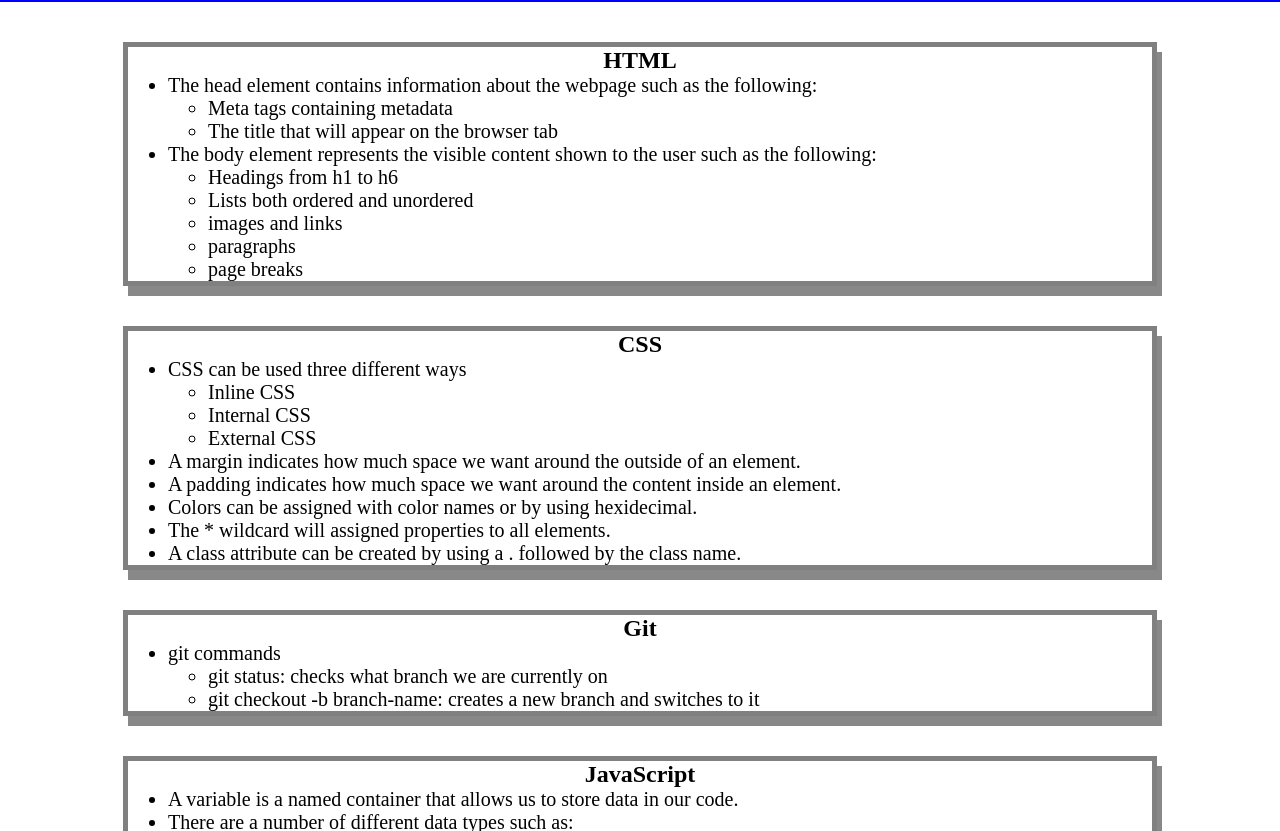
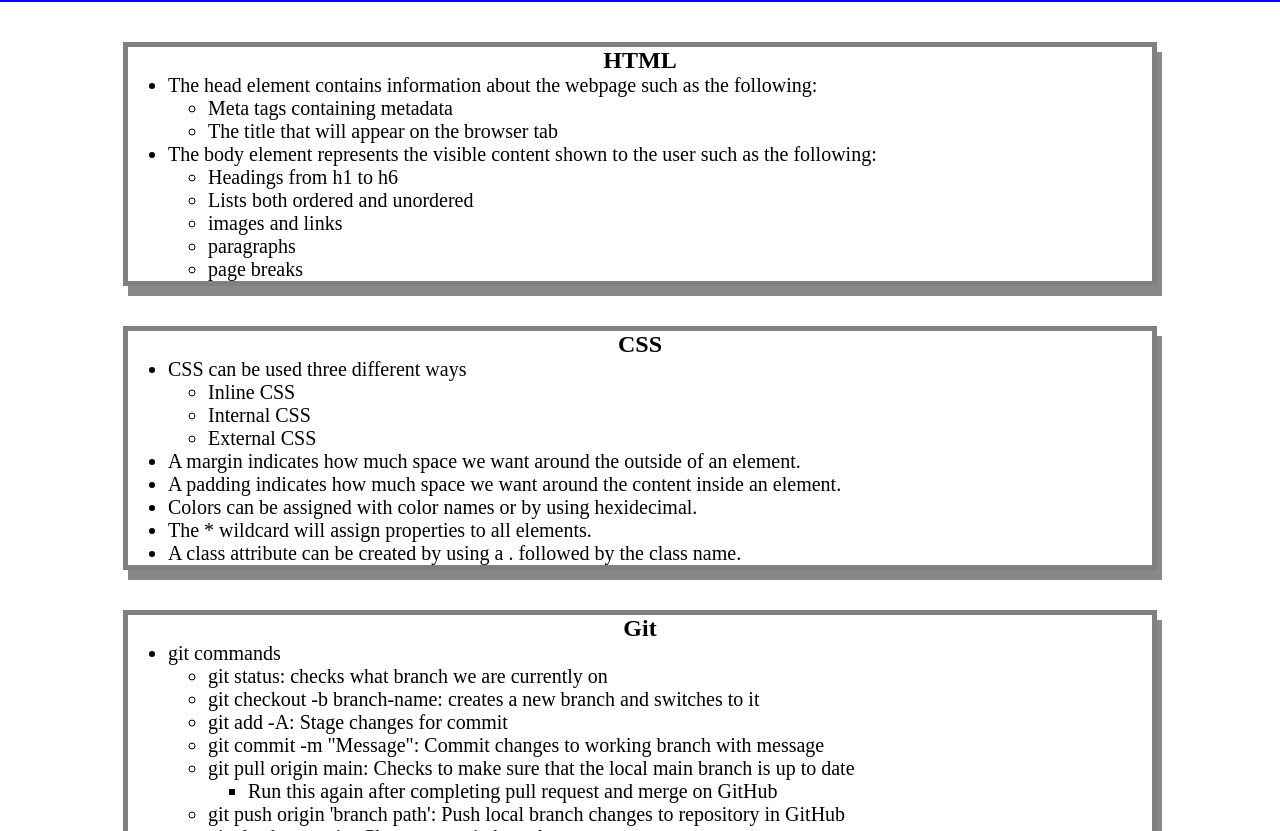
Before and after one commit to Craigien/prework-study-guide, a plain HTML site: page index.html in a window 1280 px wide. Shown: the part 118-949 px from the top of the page. Drawn offline with Linux system fonts and the light colour scheme.

Commit message:
Added additional content to Git

```diff
--- a/index.html
+++ b/index.html
@@ -59,7 +59,7 @@
           <li>A margin indicates how much space we want around the outside of an element.</li>
           <li>A padding indicates how much space we want around the content inside an element.</li>
           <li>Colors can be assigned with color names or by using hexidecimal.</li>
-          <li>The * wildcard will assigned properties to all elements.</li>
+          <li>The * wildcard will assign properties to all elements.</li>
           <li>A class attribute can be created by using a . followed by the class name.</li>
         </ul>
 
@@ -76,6 +76,14 @@
           <ul>
             <li>git status: checks what branch we are currently on</li>
             <li>git checkout -b branch-name: creates a new branch and switches to it</li>
+            <li>git add -A: Stage changes for commit</li>
+            <li>git commit -m "Message": Commit changes to working branch with message</li>
+            <li>git pull origin main: Checks to make sure that the local main branch is up to date</li>
+              <ul>
+                <li>Run this again after completing pull request and merge on GitHub</li>
+              </ul>
+            <li>git push origin 'branch path': Push local branch changes to repository in GitHub</li>
+            <li>git checkout main: Change to main branch</li>
           </ul>
 
         </ul>
```
